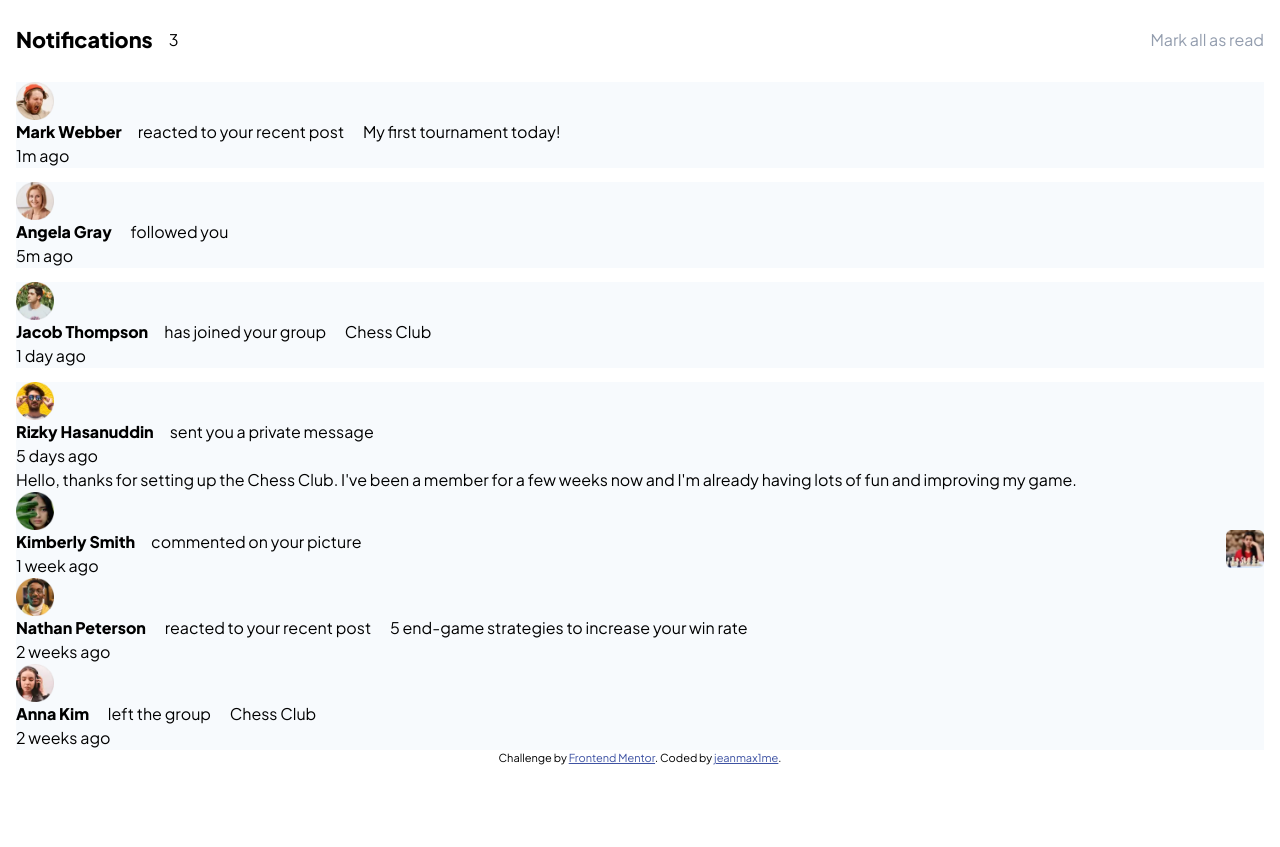
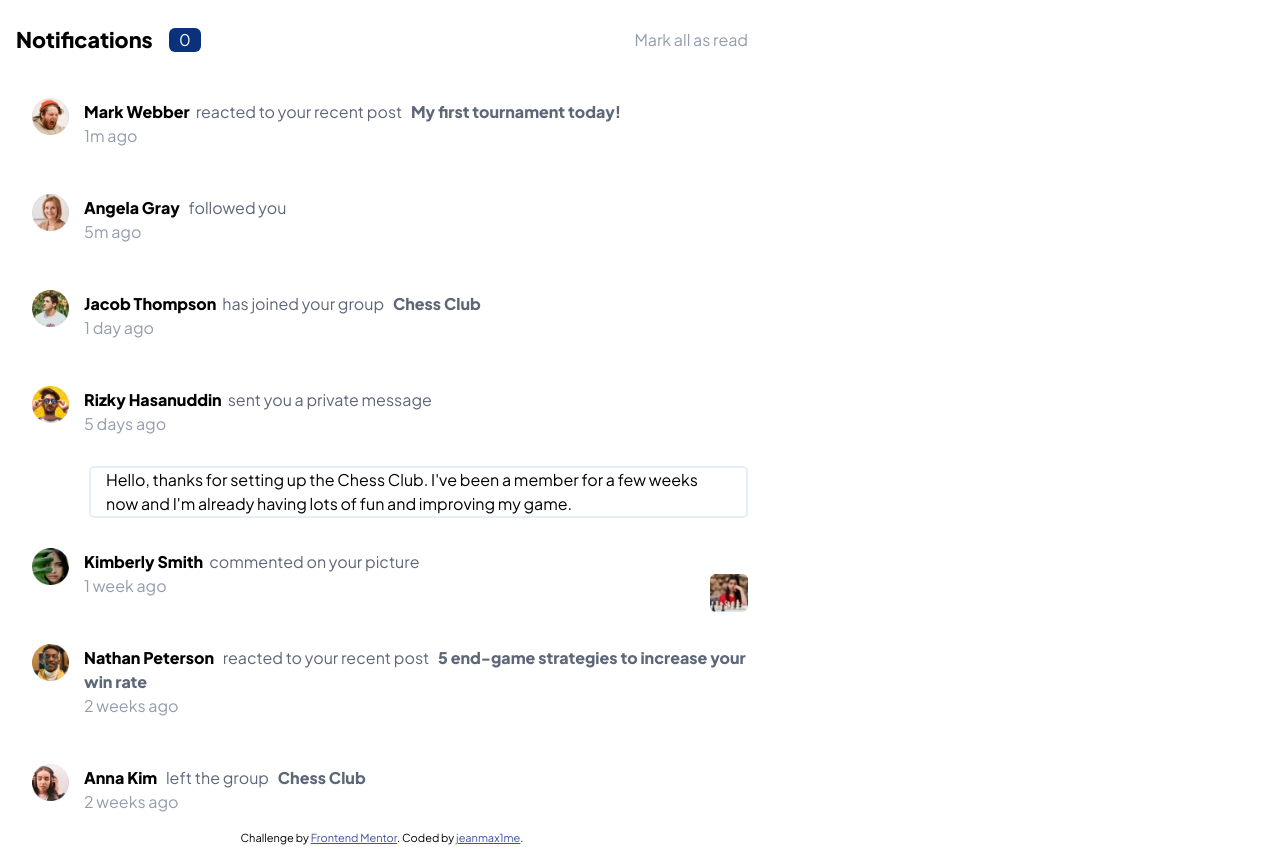
Before and after one commit to jeanmax1me/notification-social-media, a plain HTML site: page index.html in a window 1280 px wide. Both pictures are taken after a click on the link "Mark all as read". Before the commit the page ends 800 px from the top, so only its background shows below. Drawn offline with Linux system fonts and the light colour scheme.

Commit message:
almost finished version

```diff
--- a/_base.scss
+++ b/_base.scss
@@ -2,4 +2,14 @@ body {
     margin-left: 16px;
     margin-right: 16px;
     margin-top: 7px;
+    max-width: 732px;
 }
+
+.notification--count {
+    color: $white;
+    background-color: $primary-blue;
+    min-width: 32px;
+    min-height: 24px;
+    text-align: center;
+    border-radius: 6px;
+}
--- a/_layout.scss
+++ b/_layout.scss
@@ -5,7 +5,8 @@ header {
   margin-top: 24px;
 }
 
-  header h1, span {
+header h1,
+span {
   margin-right: 1rem;
 }
 
@@ -13,20 +14,67 @@ header {
   margin-left: auto;
 }
 
-
 .container__comments {
   display: flex;
   flex-direction: column;
   gap: 14px;
+
 }
 
 .comment--rightAvatar {
+  width: 38px;
+  height: auto;
+  position: relative;
   float: right;
-    max-width: 38px;
-    height: auto;
 }
 
+.sm-width {
+  max-width: 40%;
+}
+
+
 .comment--avatar {
-    max-width: 38px;
+  width: 40px;
   height: auto;
+
 }
+
+.comment--container {
+  display: flex;
+  flex-direction: row;
+  border-radius: 5px;
+
+}
+
+.comment--imgcontainer {
+  height: auto;
+  width: 40px;
+  margin-top: 16px;
+  margin-left: 16px;
+
+}
+
+.comment--content {
+  margin-top: 18px;
+
+  width: 100%;
+  padding-left: 15px;
+}
+
+.comment--date {
+  display: block;
+
+  padding-bottom: 16px;
+}
+
+.comment--nested {
+  border: 2px solid $light-gray-1;
+  border-radius: 5px;
+  margin-left: 73px;
+  padding-left: 15px;
+  padding-right: 20px;
+}
+
+.comment--text, .comment--postReaction, .comment--group {
+  margin-left: -10px;
+}
--- a/_theme.scss
+++ b/_theme.scss
@@ -1,3 +1,25 @@
 .comment--container {
     background-color: $very-light-gray;
 }
+.comment--container:nth-child(n+4) {
+background-color: $white;
+}
+
+
+.comment--author:hover, .comment--postReaction:hover, .comment--group:hover {
+    transition: $primary-blue 0.3s;
+    color: $primary-blue;
+}
+.notif {
+    display: inline-block;
+    background: $primary-red;
+    width: .5rem;
+    height: .5rem;
+    border-radius: 50%;
+}
+
+.comment--nested:hover {
+    color: white;
+    background-color: $primary-blue;
+    transition: 0.3s;
+}
--- a/_typography.scss
+++ b/_typography.scss
@@ -36,3 +36,18 @@
   .comment--author {
     font-weight: bold;
   }
+
+  .comment--date {
+    color: $grayish-blue;
+    font-size: 1rem;
+  }
+
+  .comment--text {
+    color: $dark-grayish-blue;
+    size: 0.9rem;
+  }
+
+  .comment--postReaction, .comment--group {
+    color: $dark-grayish-blue;
+    font-weight: bold;
+  }
--- a/index.html
+++ b/index.html
@@ -38,18 +38,21 @@
         </div>
         <div class="comment--content">
           <span class="comment--author">Mark Webber</span><span class="comment--text">reacted to your recent post</span>
-          <span class="comment--postReaction">My first tournament today!</span>
+          <span class="comment--postReaction">My first tournament today!</span><span class="notif"></span>
+
+          <span class="comment--date"> 1m ago</span>
         </div>
-        <span class="comment--date"> 1m ago</span>
       </div>
       <div class="comment--container">
         <div class="comment--imgcontainer">
           <img class="comment--avatar" src="assets/images/avatar-angela-gray.webp" alt="avatar-angela-gray">
         </div>
         <div class="comment--content">
-          <span class="comment--author">Angela Gray</span> <span class="comment--text">followed you</span>
+          <span class="comment--author">Angela Gray</span> <span class="comment--text">followed you</span><span
+            class="notif"></span>
+
+          <span class="comment--date"> 5m ago</span>
         </div>
-        <span class="comment--date"> 5m ago</span>
       </div>
       <div class="comment--container">
         <div class="comment--imgcontainer">
@@ -58,20 +61,21 @@
         <div class="comment--content">
           <span class="comment--author">Jacob Thompson</span><span class="comment--text">has joined your group
           </span><span class="comment--group">Chess
-            Club</span>
-        </div>
+            Club</span><span class="notif"></span>
+
           <span class="comment--date"> 1 day ago</span>
         </div>
+      </div>
       <div class="comment--container">
-        <div class="comment--imgcontainer">
         <div class="comment--imgcontainer">
           <img class="comment--avatar" src="assets/images/avatar-rizky-hasanuddin.webp" alt="avatar-rizky-hasanuddin">
         </div>
         <div class="comment--content">
           <span class="comment--author">Rizky Hasanuddin</span><span class="comment--text">sent you a private
             message</span>
+
+          <span class="comment--date">5 days ago</span>
         </div>
-          <span class="comment--date">5 days ago</span>
       </div>
       <p class="comment--nested">
         Hello, thanks for setting up the Chess Club. I've been a member for a few weeks now and
@@ -80,14 +84,16 @@
         <div class="comment--imgcontainer">
           <img class="comment--avatar" src="assets/images/avatar-kimberly-smith.webp" alt="avatar-kimberly-smith">
         </div>
+
+
+        <div class="comment--content">
+          <span class="comment--author">Kimberly Smith</span><span class="comment--text sm-width">commented on your
+            picture</span>
           <div class="comment--rightimgcontainer">
             <img class="comment--rightAvatar" src="assets/images/image-chess.webp" alt="image-chess">
           </div>
-          <div class="comment--content">
-            <span class="comment--author">Kimberly Smith</span><span class="comment--text">commented on your
-              picture</span>
+          <span class="comment--date sm-width">1 week ago</span>
         </div>
-          <span class="comment--date">1 week ago</span>
       </div>
       <div class="comment--container">
         <div class="comment--imgcontainer">
@@ -96,8 +102,9 @@
         <div class="comment--content">
           <span class="comment--author">Nathan Peterson</span> <span class="comment--text">reacted to your recent
             post</span> <span class="comment--postReaction">5 end-game strategies to increase your win rate</span>
+
+          <span class="comment--date">2 weeks ago</span>
         </div>
-          <span class="comment--date">2 weeks ago</span>
       </div>
       <div class="comment--container">
         <div class="comment--imgcontainer">
@@ -106,8 +113,9 @@
         <div class="comment--content">
           <span class="comment--author">Anna Kim</span> <span class="comment--text">left the group</span> <span
             class="comment--group">Chess Club</span>
+
+          <span class="comment--date">2 weeks ago</span>
         </div>
-          <span class="comment--date">2 weeks ago</span>
       </div>
   </main>
   <div class="attribution">
@@ -115,5 +123,6 @@
     Coded by <a href="https://www.frontendmentor.io/profile/jeanmax1me">jeanmax1me</a>.
   </div>
 </body>
+<script src="./script.js"></script>
 
 </html>
--- /dev/null
+++ b/script.js
@@ -0,0 +1,41 @@
+// JavaScript code to handle the click event on "Mark all as read" link
+const markAllAsReadLink = document.querySelector('.mark-all-as-read');
+markAllAsReadLink.addEventListener('click', function(event) {
+  event.preventDefault(); // Prevent the default link behavior (e.g., navigating to another page)
+
+  const commentContainers = document.querySelectorAll('.comment--container');
+  const notificationCount = document.querySelector('.notification--count');
+
+  commentContainers.forEach(function(container) {
+    const notif = container.querySelector('.notif');
+    if (notif) {
+      notif.style.display = 'none';
+      container.style.backgroundColor = 'white';
+    }
+  });
+
+  notificationCount.innerText = '0'; // Set the notification counter to zero
+});
+
+// JavaScript code to handle the click event on a comment--container
+const commentContainers = document.querySelectorAll('.comment--container');
+const notificationCount = document.querySelector('.notification--count');
+
+commentContainers.forEach(function(container) {
+  container.addEventListener('click', function() {
+    const notif = this.querySelector('.notif');
+    if (notif && notif.style.display !== 'none') {
+      notif.style.display = 'none';
+      this.style.backgroundColor = 'white';
+      updateNotificationCounter(notificationCount, -1);
+    }
+  });
+});
+
+// Function to update the notification counter
+function updateNotificationCounter(counterElement, value) {
+  let count = parseInt(counterElement.innerText);
+  count += value;
+  count = Math.max(0, count); // Ensure count is not negative
+  counterElement.innerText = count;
+}
```
Also changed, not shown: main.css, 1 other file. Lines whose indentation alone changed are shown as unchanged.
